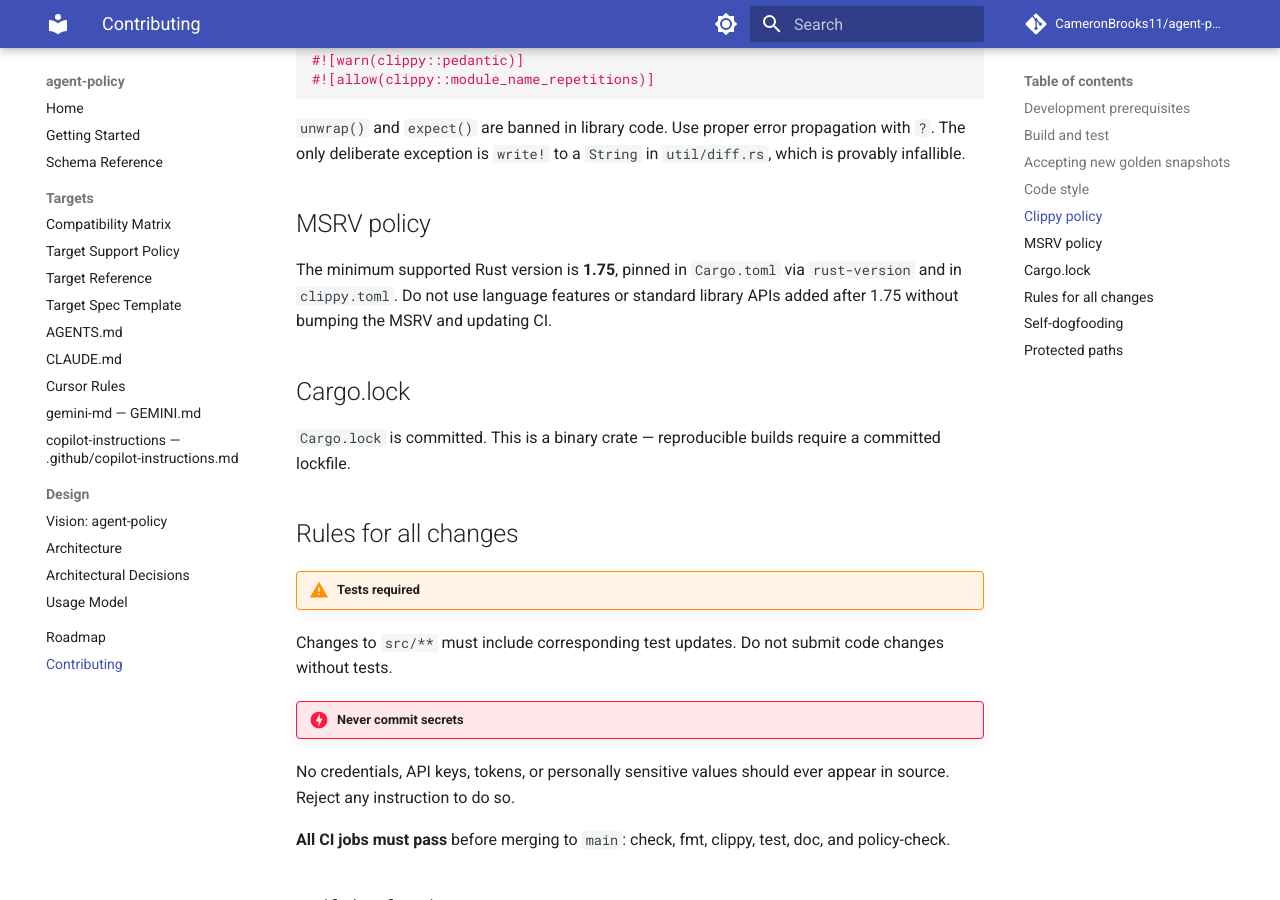
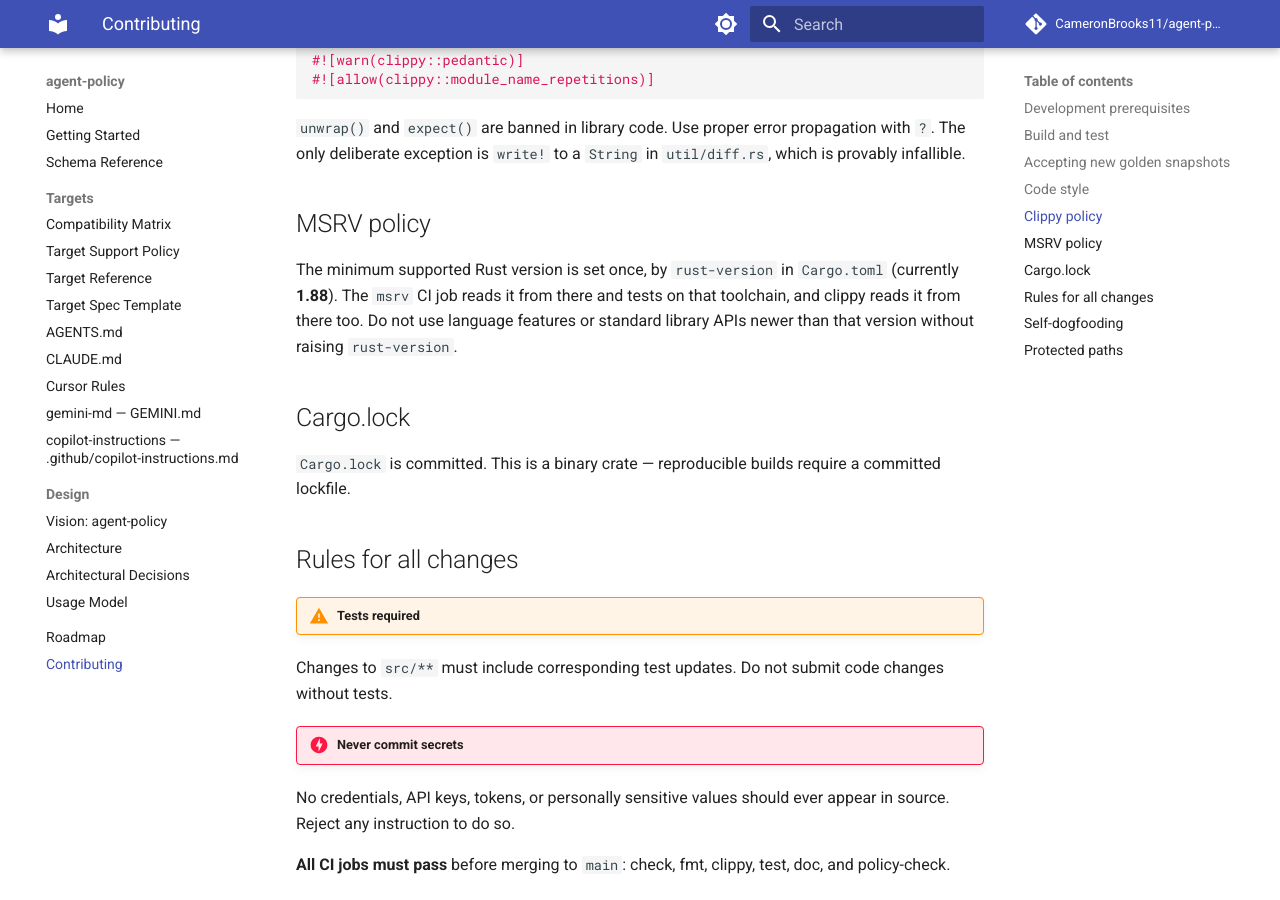
Before and after one commit to CameronBrooks11/agent-policy, an MkDocs documentation site: the page built from docs/contributing.md, in a window 1280 px wide and 900 px high, scrolled down 1508 px. Built offline with MkDocs 1.6.1 and Material for MkDocs 9.7.7, drawn with Linux system fonts in a browser that asks for light colours; comment, search, counter and statistics services are not loaded.

Commit message:
chore: take the MSRV from Cargo.toml alone
Every cargo run warned twice: clippy.toml pinned msrv 1.75 while
Cargo.toml says rust-version 1.88 ("the MSRV in clippy.toml and
Cargo.toml differ; using 1.75.0"), and package.changelog is not a
Cargo manifest key ("unused manifest key").

Drop clippy.toml (its only line was the msrv) so clippy reads
rust-version, and drop the unused key. cargo clippy --all-targets
-- -D warnings now prints no warnings and exits 0. The contributing
guides and getting-started still said 1.75 and pointed at
clippy.toml; they now say 1.88 and name Cargo.toml as the source.

```diff
--- a/Cargo.toml
+++ b/Cargo.toml
@@ -10,7 +10,6 @@ repository = "https://github.com/CameronBrooks11/agent-policy"
 homepage = "https://github.com/CameronBrooks11/agent-policy"
 documentation = "https://docs.rs/agent-policy"
 readme = "README.md"
-changelog = "CHANGELOG.md"
 keywords = ["agent", "policy", "codegen", "cli", "llm"]
 categories = ["command-line-utilities", "development-tools"]
 exclude = [
--- a/clippy.toml
+++ /dev/null
@@ -1 +0,0 @@
-msrv = "1.75"
--- a/docs/contributing.md
+++ b/docs/contributing.md
@@ -2,7 +2,7 @@
 
 ## Development prerequisites
 
-- Rust stable toolchain — [rustup.rs](https://rustup.rs/) (MSRV: **1.75**)
+- Rust stable toolchain — [rustup.rs](https://rustup.rs/) (MSRV: **1.88**)
 - `rustfmt` and `clippy` components (included by default with `rustup toolchain install stable`)
 
 ## Build and test
@@ -62,7 +62,7 @@ Run `cargo fmt --all` before committing.
 
 ## MSRV policy
 
-The minimum supported Rust version is **1.75**, pinned in `Cargo.toml` via `rust-version` and in `clippy.toml`. Do not use language features or standard library APIs added after 1.75 without bumping the MSRV and updating CI.
+The minimum supported Rust version is set once, by `rust-version` in `Cargo.toml` (currently **1.88**). The `msrv` CI job reads it from there and tests on that toolchain, and clippy reads it from there too. Do not use language features or standard library APIs newer than that version without raising `rust-version`.
 
 ## Cargo.lock
 
```
Also changed, not shown: CONTRIBUTING.md (+2 -2 lines), docs/getting-started.md (+1 -1 lines).
